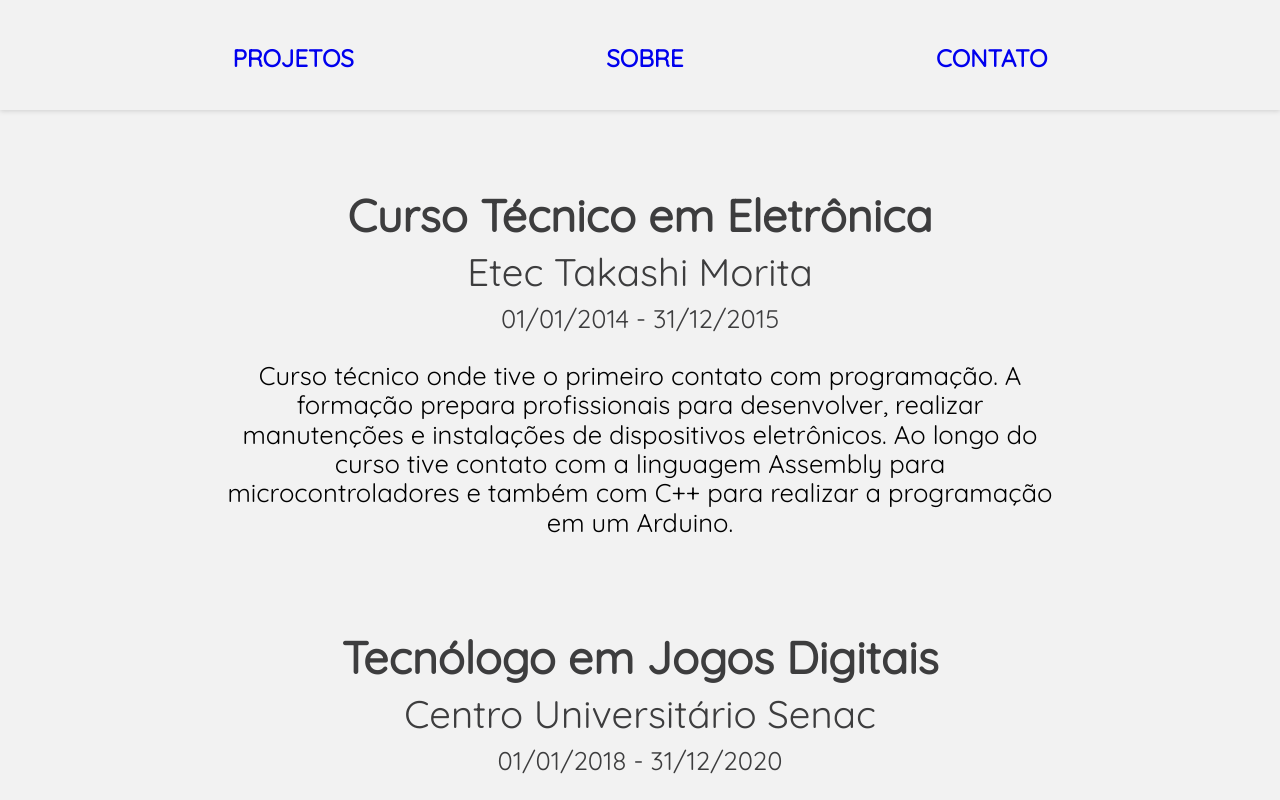
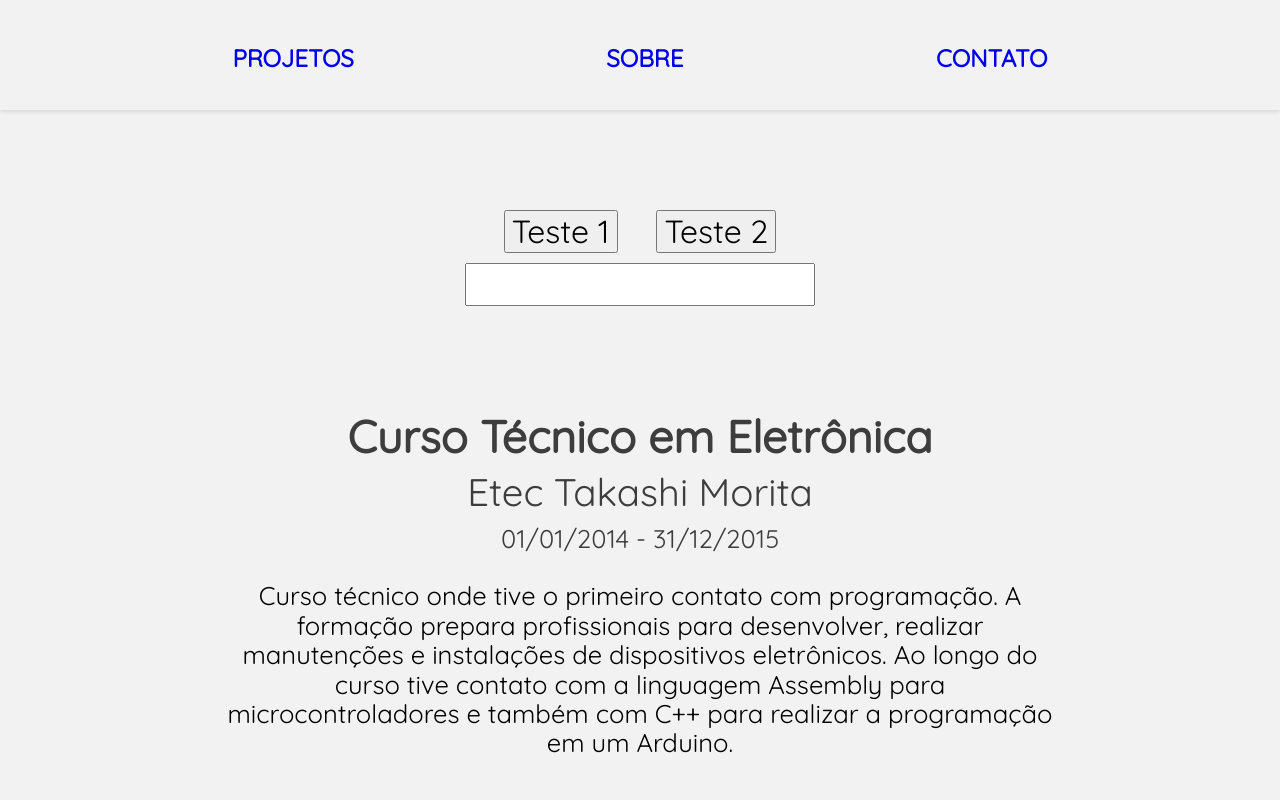
Before and after one commit to RaphaelO-Melo/Portfolio-2.0, a React (Create React App) app in the folder portfolio/: page /graduation in a window 1280 px wide. Shown: the top 800 px of the page. Built offline with nearby package versions, Linux system fonts and the light colour scheme.

Commit message:
Created base for filter implementation on graduations page
Created graduation context with Context API that will be used on filter of the page. Also implemented the buttons and the input that will integrate with this context.

```diff
--- /dev/null
+++ b/portfolio/src/common/context/Graduation.tsx
@@ -0,0 +1,18 @@
+import React, { createContext, useState } from 'react';
+import {GraduationContextInterface} from 'types/GraduationContextInterface';
+
+export const GraduationContext = createContext<GraduationContextInterface | null>(null);
+GraduationContext.displayName = 'Graduation';
+
+export const GraduationProvider = ({children} : any) => {
+
+    const [type, setType] = useState(0);
+    const [search, setSearch] = useState('');
+
+    return(
+        <GraduationContext.Provider value={{type, setType, search, setSearch}}>
+            {children}
+        </GraduationContext.Provider>
+    );
+
+};
--- a/portfolio/src/pages/Graduation/Graduation.module.scss
+++ b/portfolio/src/pages/Graduation/Graduation.module.scss
@@ -1,5 +1,29 @@
 @import "styles/variables";
 @import "styles/breakpoints";
+
+
+.filters{
+
+    width: fit-content;
+    margin: 100px auto;
+
+    &__types{
+
+        display: flex;
+        margin-bottom: 10px;
+        justify-content: space-evenly;
+
+        &__type{
+
+        }
+
+    }
+
+    &__search{
+
+    }
+
+}
 
 .courses{
     display: flex;
--- a/portfolio/src/pages/Graduation/index.tsx
+++ b/portfolio/src/pages/Graduation/index.tsx
@@ -2,10 +2,24 @@ import courses from 'data/graduation/courses.json';
 import UniversityCard from './UniversityCard';
 import CourseCard from './CourseCard';
 import style from './Graduation.module.scss';
+import { useContext } from 'react';
+import { GraduationContext } from 'common/context/Graduation';
 
 export default function Graduation() {
+
+    const context = useContext(GraduationContext);
+
     return (
         <section>
+
+            <div className={style.filters}>
+                <div className={style.filters__types}>
+                    <button className={style.filters__types__type} onClick={() => context?.setType(1)}>Teste 1</button>
+                    <button className={style.filters__types__type} onClick={() => context?.setType(2)}>Teste 2</button>
+                </div>
+                <input className={style.filters__search} type="text" onChange={(event) => context?.setSearch(event.target.value)} />
+            </div>
+
             {
                 courses.map(currentCourse => (
                     currentCourse.type === 1 ?
--- a/portfolio/src/routes.tsx
+++ b/portfolio/src/routes.tsx
@@ -7,12 +7,14 @@ import Footer from 'components/Footer';
 import NotFound from 'pages/NotFound';
 import Graduation from 'pages/Graduation';
 import Project from 'pages/Project';
+import { GraduationProvider } from 'common/context/Graduation';
 
 export default function AppRouter(){
     return (
         <main className='container'>
             <Router>
                 <TopNav />
+                <GraduationProvider>
                     <Routes>
                         <Route path='/'>
                             <Route index element={<About />}/>
@@ -21,6 +23,7 @@ export default function AppRouter(){
                         </Route>
                         <Route path='*' element={<NotFound />}/>
                     </Routes>
+                </GraduationProvider>
                 <ScrollToTop />
                 <BottomNav />
                 <Footer />
--- /dev/null
+++ b/portfolio/src/types/GraduationContextInterface.ts
@@ -0,0 +1,6 @@
+export interface GraduationContextInterface {
+    type: number,
+    setType: React.Dispatch<React.SetStateAction<number>>,
+    search: string,
+    setSearch: React.Dispatch<React.SetStateAction<string>>
+}
```
Also changed, not shown: portfolio/src/data/graduation/projects.json (+0 -30 lines). Lines whose indentation alone changed are shown as unchanged.
